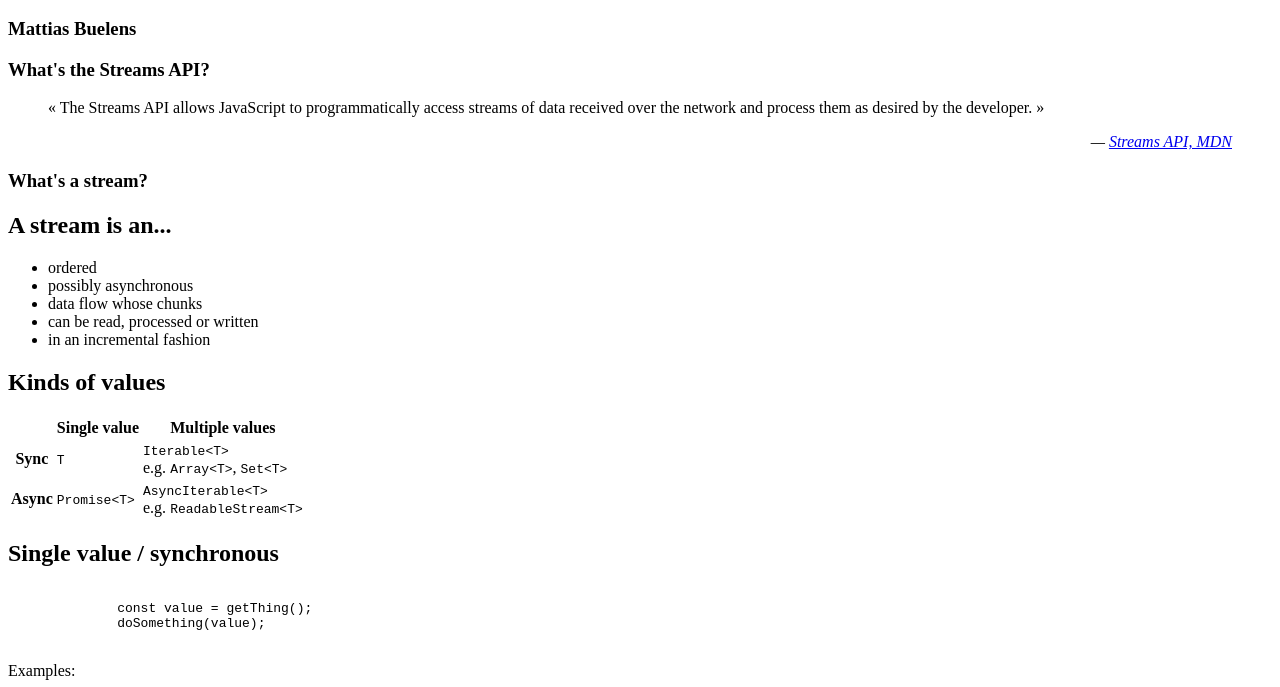
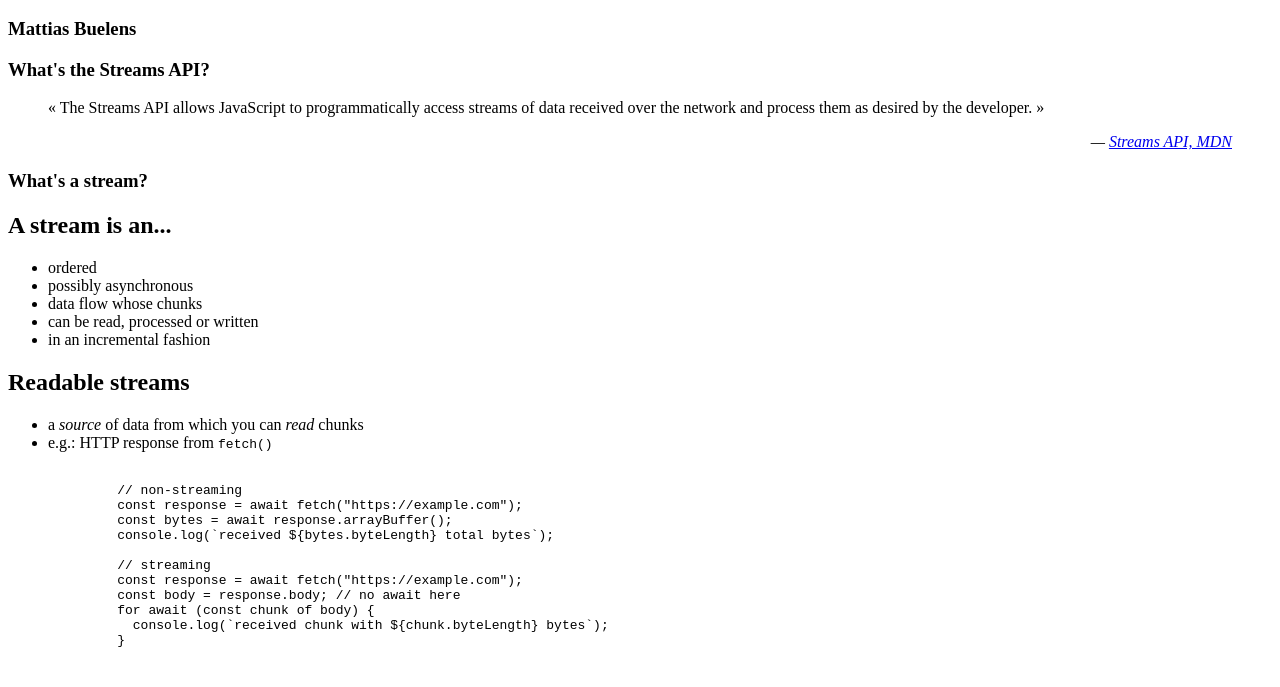
Before and after one commit to MattiasBuelens/web-streams-talk, a website built with Vite: page index.html in a window 1280 px wide. Shown: the part 76-763 px from the top of the page. Built offline with nearby package versions, Linux system fonts and the light colour scheme; what reveal.js would draw is missing.

Commit message:
Explain readable streams and fetch()

```diff
--- a/index.html
+++ b/index.html
@@ -88,6 +88,32 @@
                 </ul>
               </li>
             </ul>
+          </section>
+          <section>
+            <h2>Readable streams</h2>
+            <ul>
+              <li>
+                a <em>source</em> of data from which you can
+                <em>read</em> chunks
+              </li>
+              <li>
+                e.g.: HTTP response from
+                <code class="language-js">fetch()</code>
+              </li>
+            </ul>
+            <pre><code class="language-js" data-trim data-line-numbers data-noescape>
+              // non-streaming
+              const response = await fetch("https://example.com");
+              const bytes = await response.arrayBuffer();
+              console.log(`received ${bytes.byteLength} total bytes`);
+
+              // streaming
+              const response = await fetch("https://example.com");
+              const body = response.body; // no await here
+              for await (const chunk of body) {
+                console.log(`received chunk with ${chunk.byteLength} bytes`);
+              }
+            </code></pre>
           </section>
           <section>
             <h2>Kinds of values</h2>
```
